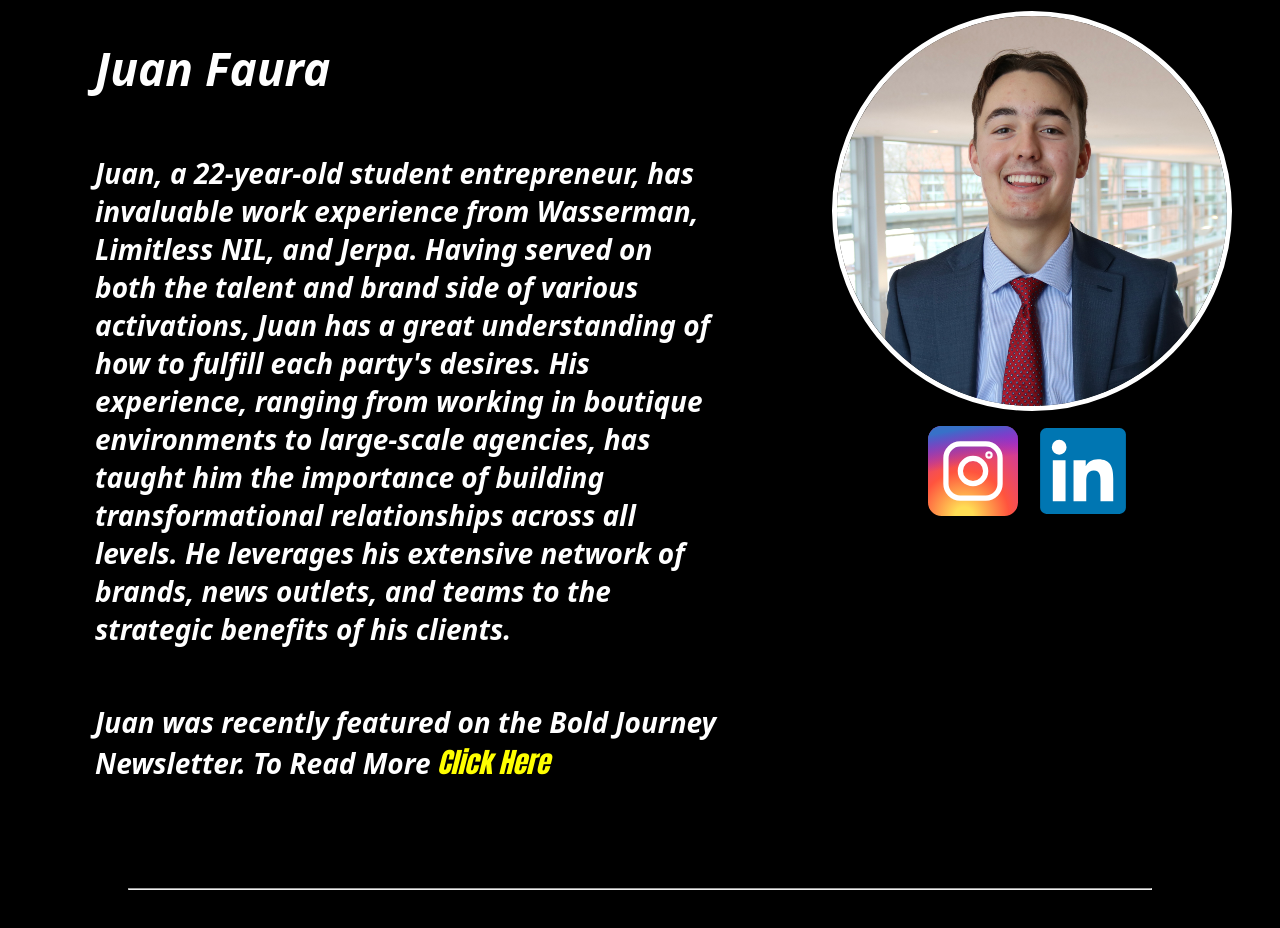
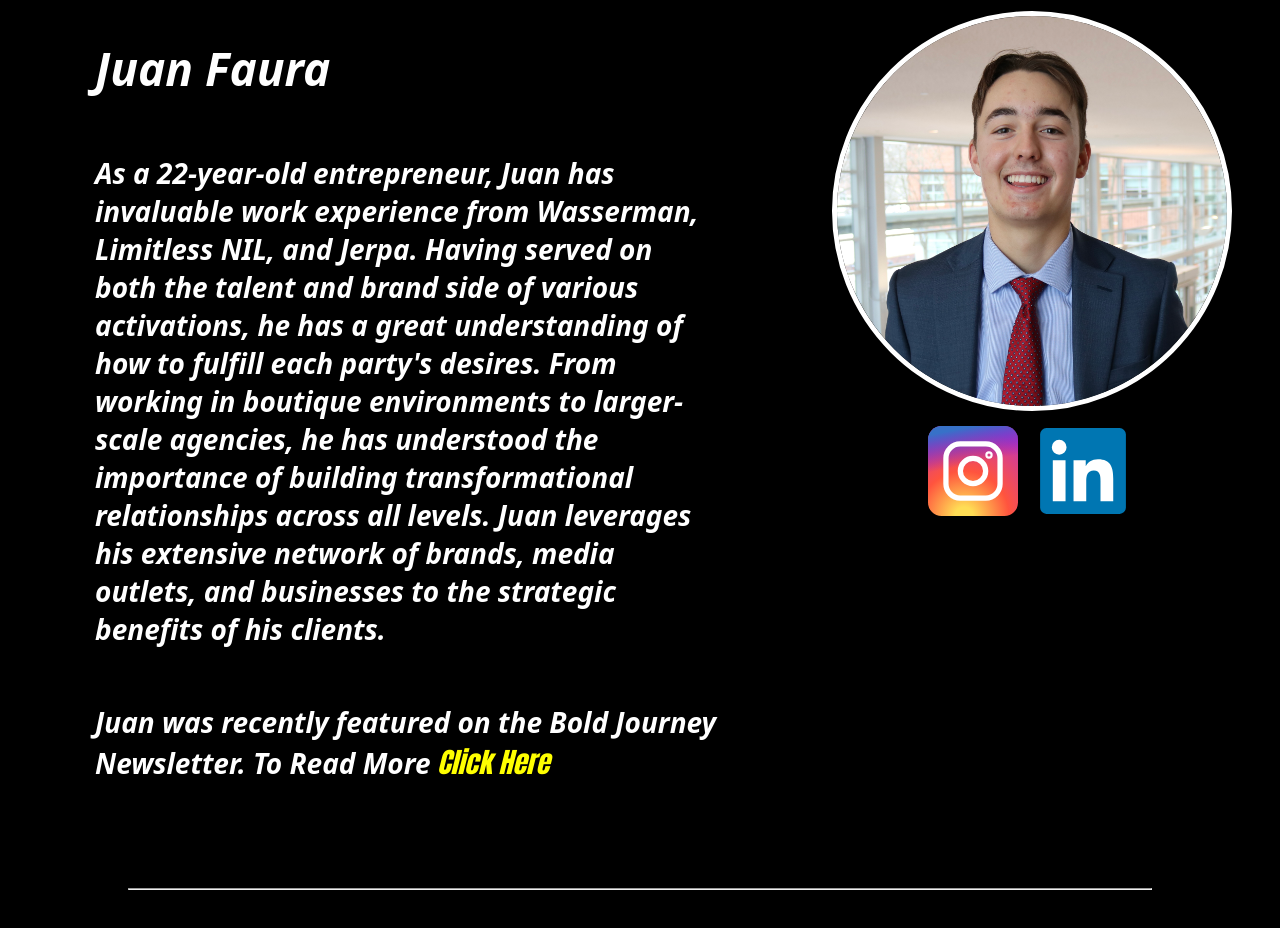
Before and after one commit to jcote2502/GoTime, a React (Create React App) app: page /about in a window 1280 px wide. Shown: the part 3980-4908 px from the top of the page. Built offline with nearby package versions, Linux system fonts and the light colour scheme.

Commit message:
about juan

```diff
--- a/src/pages/about.js
+++ b/src/pages/about.js
@@ -40,7 +40,7 @@ const About = () => {
                             <div className='ceo-title'>Meet Our CEO</div>
                             <div className='ceo-name'>Juan Faura</div>
                             <div className='ceo-text'>
-                                Juan, a 22-year-old student entrepreneur, has invaluable work experience from Wasserman, Limitless NIL, and Jerpa. Having served on both the talent and brand side of various activations, Juan has a great understanding of how to fulfill each party's desires. His experience, ranging from working in boutique environments to large-scale agencies, has taught him the importance of building transformational relationships across all levels. He leverages his extensive network of brands, news outlets, and teams to the strategic benefits of his clients.
+                                As a 22-year-old entrepreneur, Juan has invaluable work experience from Wasserman, Limitless NIL, and Jerpa. Having served on both the talent and brand side of various activations, he has a great understanding of how to fulfill each party's desires. From working in boutique environments to larger-scale agencies, he has understood the importance of building transformational relationships across all levels. Juan leverages his extensive network of brands, media outlets, and businesses to the strategic benefits of his clients.
                             </div>
                             <div className='ceo-text'>
                                 Juan was recently featured on the Bold Journey Newsletter. To Read More
```
